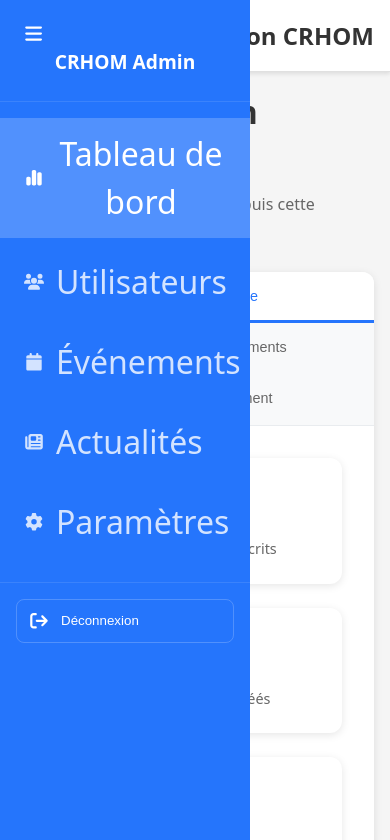
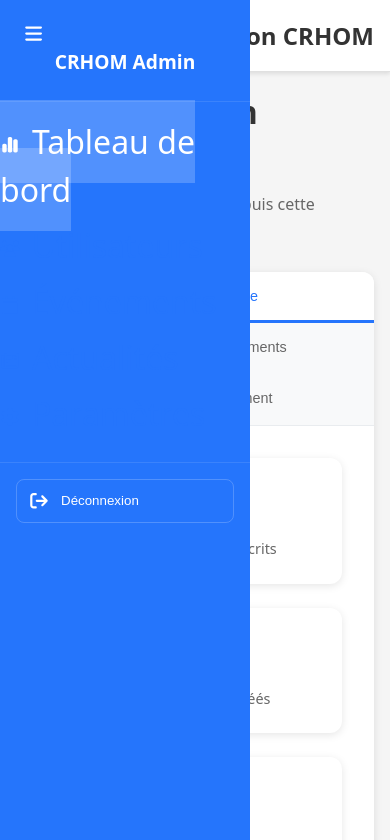
Before and after one commit to BlueeShark/club-molky-app, a React (Vite) app: page /admin in a window 390 px wide. Shown: the top 840 px of the page. Built offline with nearby package versions, Linux system fonts and the light colour scheme.

Commit message:
Code responsive promi bonne verison

```diff
--- a/src/component/pages/style/admin.css
+++ b/src/component/pages/style/admin.css
@@ -56,20 +56,7 @@
   margin-bottom: 0.5rem;
 }
 
-.nav-link {
-  display: flex;
-  align-items: center;
-  padding: 0.75rem 1.5rem;
-  color: rgba(255, 255, 255, 0.8);
-  text-decoration: none;
-  transition: all 0.3s ease;
-  font-weight: 500;
-}
 
-.nav-link:hover {
-  background-color: rgba(255, 255, 255, 0.1);
-  color: white;
-}
 
 .nav-link.active {
   background-color: rgba(255, 255, 255, 0.2);
```
